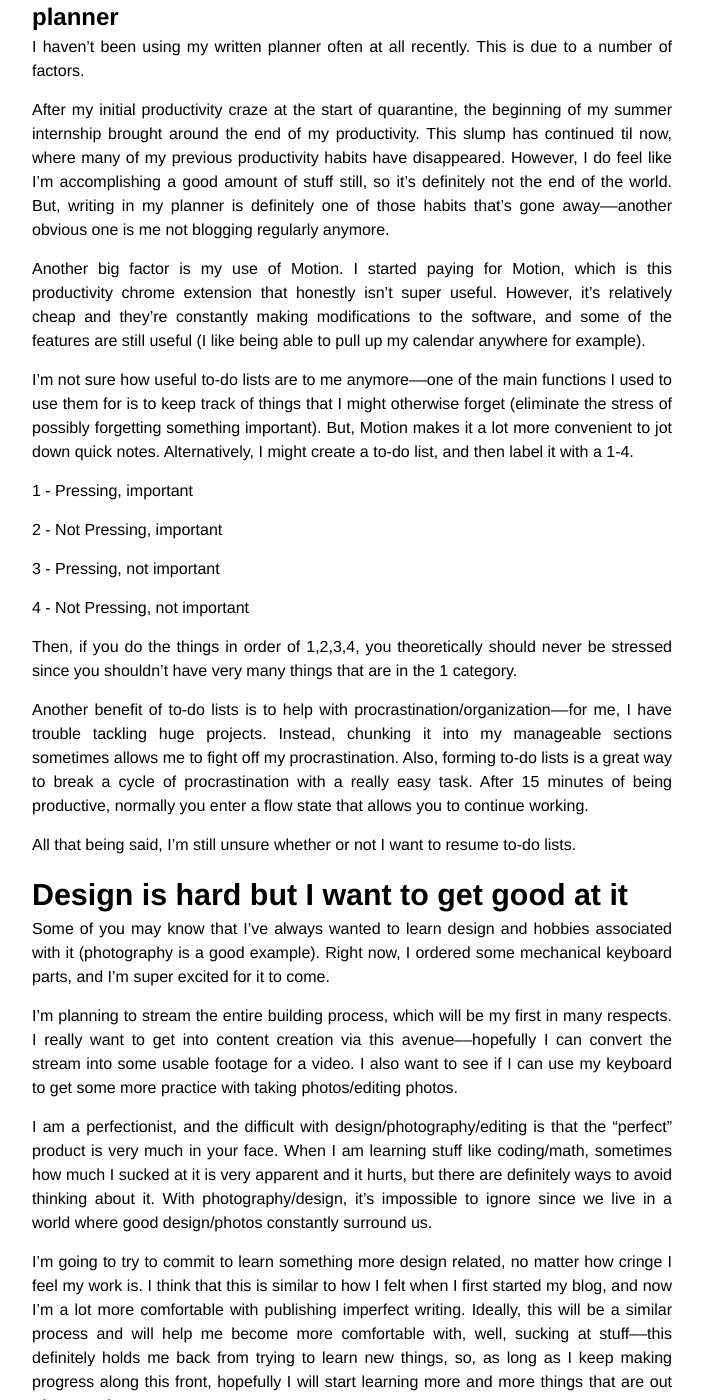
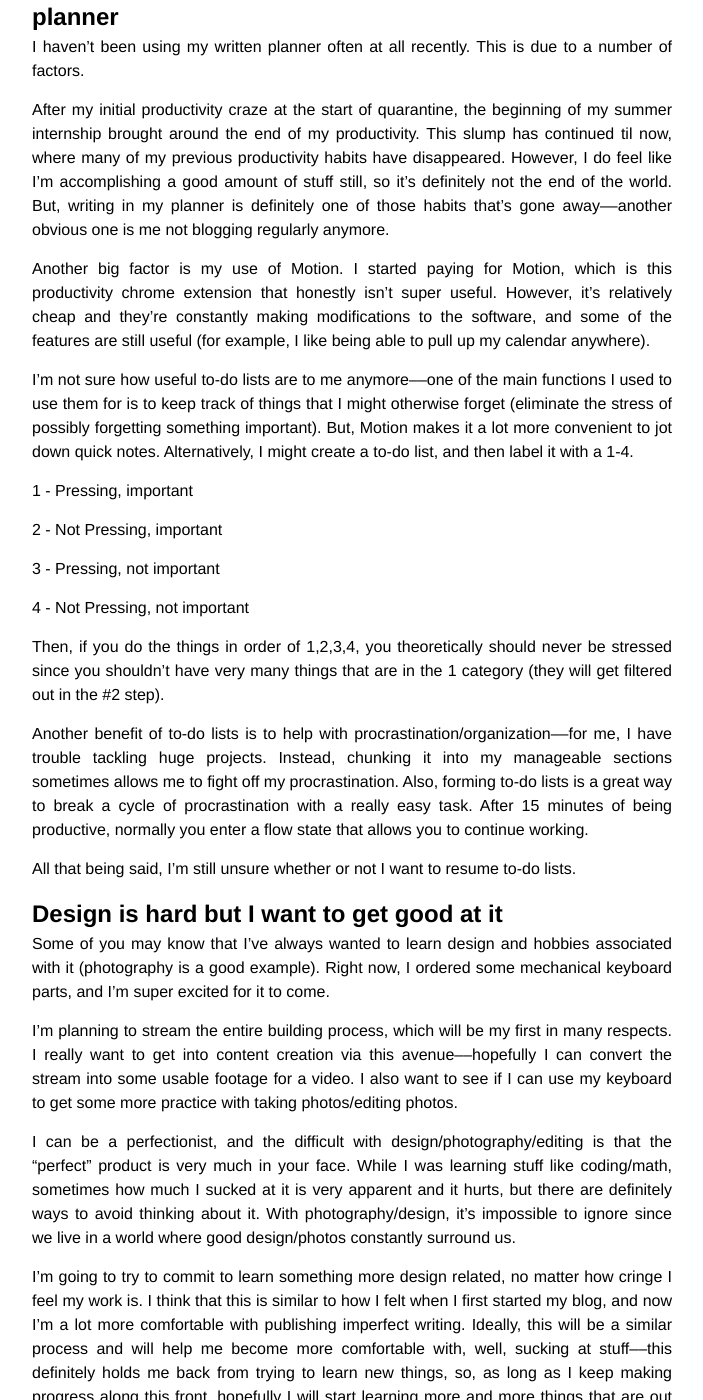
Before and after one commit to alexjwang/personal-blog, a Jekyll site: the page built from _posts/2020-10-22-difficult-design.markdown, in a window 1280 px wide and 1400 px high, scrolled down 737 px. Shown: the whole window, without its empty margins (288-991 px from the left). Built offline with Jekyll 4.4.1, drawn with Linux system fonts in a browser that asks for light colours; nearby versions of some CDN libraries.

Commit message:
minor edits

```diff
--- a/_posts/2020-10-22-difficult-design.markdown
+++ b/_posts/2020-10-22-difficult-design.markdown
@@ -18,7 +18,7 @@ I haven't been using my written planner often at all recently. This is due to a
 
 After my initial productivity craze at the start of quarantine, the beginning of my summer internship brought around the end of my productivity. This slump has continued til now, where many of my previous productivity habits have disappeared. However, I do feel like I'm accomplishing a good amount of stuff still, so it's definitely not the end of the world. But, writing in my planner is definitely one of those habits that's gone away––another obvious one is me not blogging regularly anymore.
 
-Another big factor is my use of Motion. I started paying for Motion, which is this productivity chrome extension that honestly isn't super useful. However, it's relatively cheap and they're constantly making modifications to the software, and some of the features are still useful (I like being able to pull up my calendar anywhere for example).
+Another big factor is my use of Motion. I started paying for Motion, which is this productivity chrome extension that honestly isn't super useful. However, it's relatively cheap and they're constantly making modifications to the software, and some of the features are still useful (for example, I like being able to pull up my calendar anywhere).
 
 I'm not sure how useful to-do lists are to me anymore––one of the main functions I used to use them for is to keep track of things that I might otherwise forget (eliminate the stress of possibly forgetting something important). But, Motion makes it a lot more convenient to jot down quick notes. Alternatively, I might create a to-do list, and then label it with a 1-4.
 
@@ -30,17 +30,17 @@ I'm not sure how useful to-do lists are to me anymore––one of the main funct
 
 4 - Not Pressing, not important
 
-Then, if you do the things in order of 1,2,3,4, you theoretically should never be stressed since you shouldn't have very many things that are in the 1 category.
+Then, if you do the things in order of 1,2,3,4, you theoretically should never be stressed since you shouldn't have very many things that are in the 1 category (they will get filtered out in the #2 step).
 
 Another benefit of to-do lists is to help with procrastination/organization––for me, I have trouble tackling huge projects. Instead, chunking it into my manageable sections sometimes allows me to fight off my procrastination. Also, forming to-do lists is a great way to break a cycle of procrastination with a really easy task. After 15 minutes of being productive, normally you enter a flow state that allows you to continue working.
 
 All that being said, I'm still unsure whether or not I want to resume to-do lists.
 
-# Design is hard but I want to get good at it
+## Design is hard but I want to get good at it
 Some of you may know that I've always wanted to learn design and hobbies associated with it (photography is a good example). Right now, I ordered some mechanical keyboard parts, and I'm super excited for it to come.
 
 I'm planning to stream the entire building process, which will be my first in many respects. I really want to get into content creation via this avenue––hopefully I can convert the stream into some usable footage for a video. I also want to see if I can use my keyboard to get some more practice with taking photos/editing photos.
 
-I am a perfectionist, and the difficult with design/photography/editing is that the "perfect" product is very much in your face. When I am learning stuff like coding/math, sometimes how much I sucked at it is very apparent and it hurts, but there are definitely ways to avoid thinking about it. With photography/design, it's impossible to ignore since we live in a world where good design/photos constantly surround us.
+I can be a perfectionist, and the difficult with design/photography/editing is that the "perfect" product is very much in your face. While I was learning stuff like coding/math, sometimes how much I sucked at it is very apparent and it hurts, but there are definitely ways to avoid thinking about it. With photography/design, it's impossible to ignore since we live in a world where good design/photos constantly surround us.
 
 I'm going to try to commit to learn something more design related, no matter how cringe I feel my work is. I think that this is similar to how I felt when I first started my blog, and now I'm a lot more comfortable with publishing imperfect writing. Ideally, this will be a similar process and will help me become more comfortable with, well, sucking at stuff––this definitely holds me back from trying to learn new things, so, as long as I keep making progress along this front, hopefully I will start learning more and more things that are out of my comfort zone.
```
